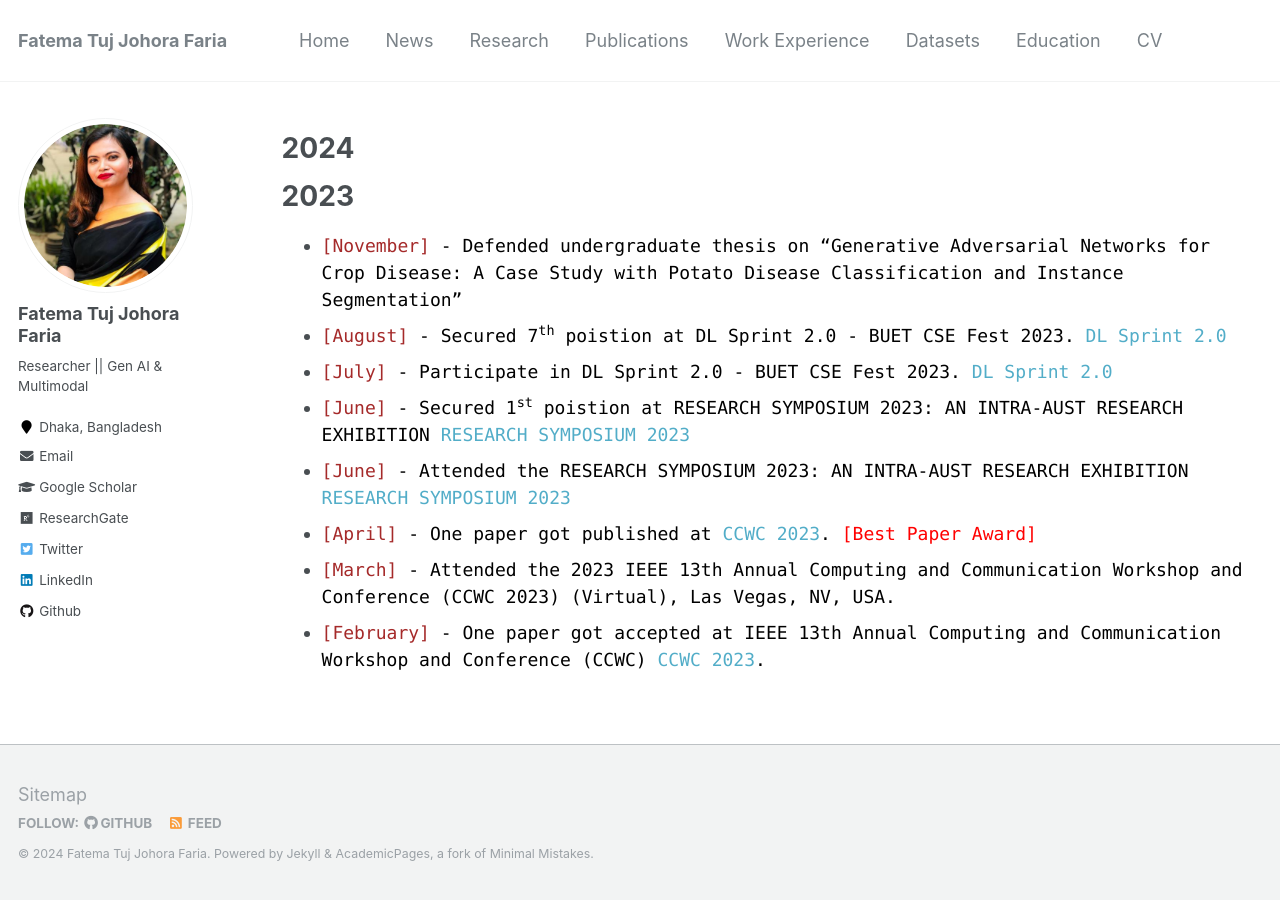
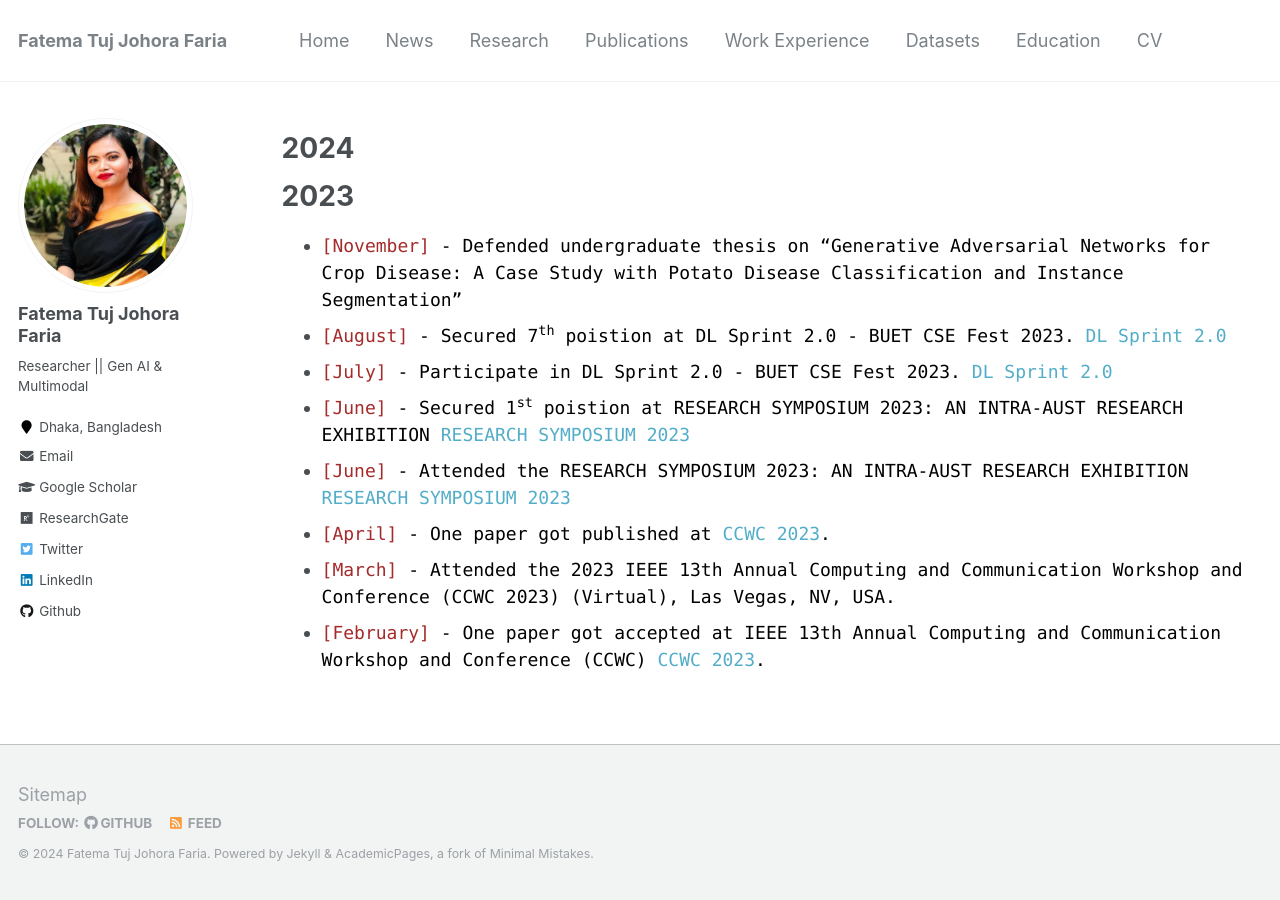
Before and after one commit to fatemafaria142/fatemafaria142.github.io, a Jekyll site: the page built from _pages/news.md, in a window 1280 px wide. Built offline with Jekyll 4.4.1, drawn with Linux system fonts in a browser that asks for light colours.

Commit message:
Update news.md

```diff
--- a/_pages/news.md
+++ b/_pages/news.md
@@ -20,6 +20,6 @@ author_profile: true
 + <span style="font-family:Monaco; color:black;"><span style="color:brown">[July]</span> - Participate in DL Sprint 2.0 - BUET CSE Fest 2023. [DL Sprint 2.0](https://www.kaggle.com/competitions/dlsprint2/overview)  </span>
 + <span style="font-family:Monaco; color:black;"><span style="color:brown">[June]</span> -  Secured 1<sup>st</sup> poistion at RESEARCH SYMPOSIUM 2023: AN INTRA-AUST RESEARCH EXHIBITION [RESEARCH SYMPOSIUM 2023](https://aust.edu/events/1996)</span>
 + <span style="font-family:Monaco; color:black;"><span style="color:brown">[June]</span> -  Attended the RESEARCH SYMPOSIUM 2023: AN INTRA-AUST RESEARCH EXHIBITION [RESEARCH SYMPOSIUM 2023](https://aust.edu/events/1996)</span>
-+ <span style="font-family:Monaco; color:black;"><span style="color:brown">[April]</span> -  One paper got published at [CCWC 2023](https://ieee-ccwc.org/). <span style="color:red;">[Best Paper Award]</span></span>
++ <span style="font-family:Monaco; color:black;"><span style="color:brown">[April]</span> -  One paper got published at [CCWC 2023](https://ieee-ccwc.org/).
 + <span style="font-family:Monaco; color:black;"><span style="color:brown">[March]</span> - Attended the 2023 IEEE 13th Annual Computing and Communication Workshop and Conference (CCWC 2023) (Virtual), Las Vegas, NV, USA. </span>
 + <span style="font-family:Monaco; color:black;"><span style="color:brown">[February]</span> -  One paper got accepted at IEEE 13th Annual Computing and Communication Workshop and Conference (CCWC) [CCWC 2023](https://ieee-ccwc.org/). </span>
```
